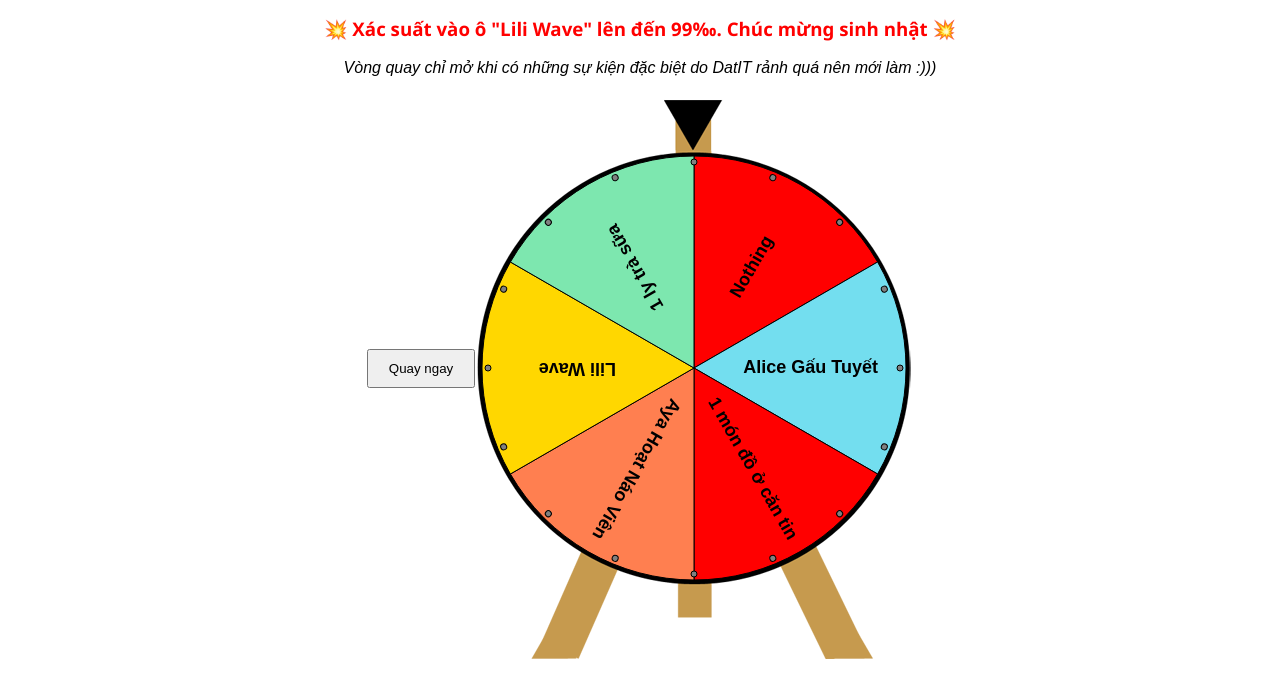
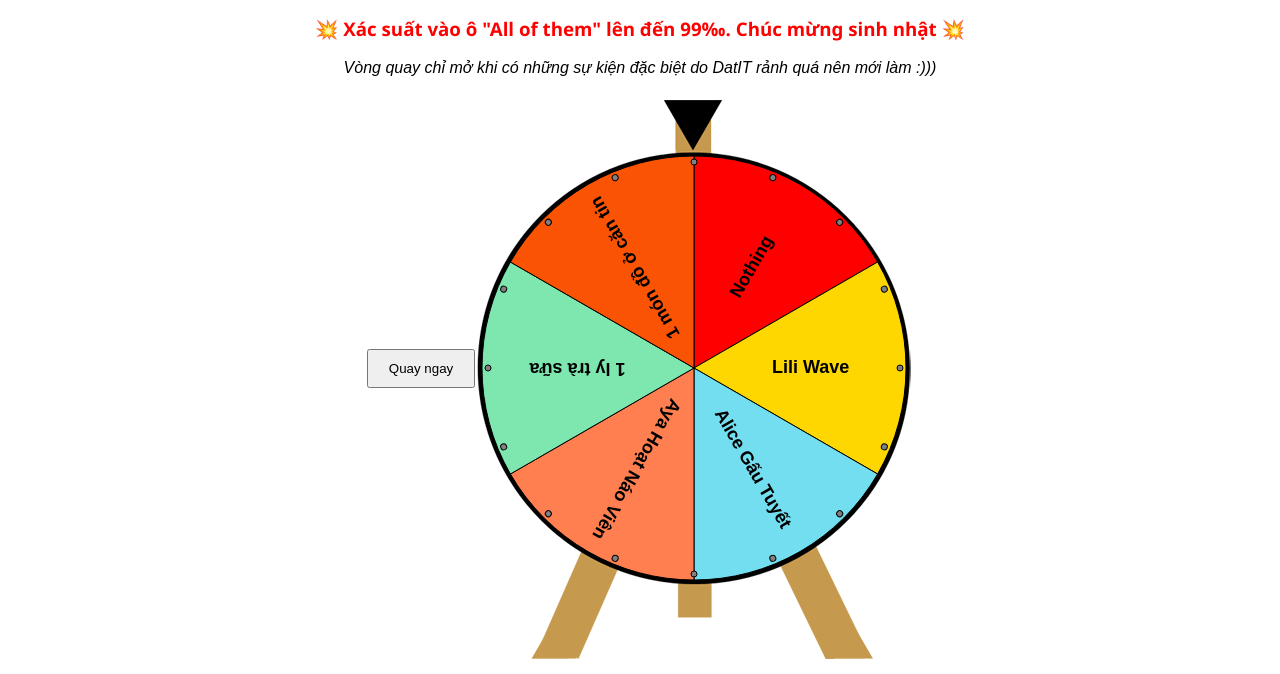
Before and after one commit to DatIT-026/wheel, a plain HTML site: page playground-38AC2.html in a window 1280 px wide. Shown: the part 48-722 px from the top of the page. Drawn offline with Linux system fonts and the light colour scheme.

Commit message:
Update playground-38AC2.html

```diff
--- a/playground-38AC2.html
+++ b/playground-38AC2.html
@@ -10,7 +10,7 @@
     <body>
         <center>
             <h1 style="font-family: 'Segoe UI', Tahoma, Geneva, Verdana, sans-serif';">Vòng quay may mắn</h1>
-            <h3 style="font-family: 'Segoe UI', Tahoma, Geneva, Verdana, sans-serif; color: red;">💥 Xác suất vào ô "Lili Wave" lên đến 99‰. Chúc mừng sinh nhật 💥</h3>
+            <h3 style="font-family: 'Segoe UI', Tahoma, Geneva, Verdana, sans-serif; color: red;">💥 Xác suất vào ô "All of them" lên đến 99‰. Chúc mừng sinh nhật 💥</h3>
             <p style="font-family:'Segoe UI', Tahoma, Geneva, Verdana, sans-serif'"><i>Vòng quay chỉ mở khi có những sự kiện đặc biệt do DatIT rảnh quá nên mới làm :)))</i></p>
         </center>
 
@@ -42,12 +42,12 @@
                 'segments'     :        // Các thành phần bao gồm màu sắc và văn bản.
                 [
                    {'fillStyle' : '#ff0000', 'text' : 'Nothing'},
-                   {'fillStyle' : '#73deef', 'text' : 'Alice Gấu Tuyết'},
-                   {'fillStyle' : '#ff0000', 'text' : '1 món đồ ở căn tin'},
+		            {'fillStyle' : '#ffd700', 'text' : 'Lili Wave'},
+                    {'fillStyle' : '#73deef', 'text' : 'Alice Gấu Tuyết'},
                    {'fillStyle' : '#ff7f50', 'text' : 'Aya Hoạt Náo Viên'},
                    //{'fillStyle' : '#ff00ff', 'text' : '1 ly trà sữa'},
-                   {'fillStyle' : '#ffd700', 'text' : 'Lili Wave'},
-                    {'fillStyle' : '#7de7af', 'text' : '1 ly trà sữa'},
+                   {'fillStyle' : '#7de7af', 'text' : '1 ly trà sữa'},
+                   {'fillStyle' : '#fa5303', 'text' : '1 món đồ ở căn tin'},
                    {'fillStyle' : '#7de6ef', 'text' : 'Giải 7'},
                    {'fillStyle' : '#e7706f', 'text' : 'Giải 8'},
                 ],
```
